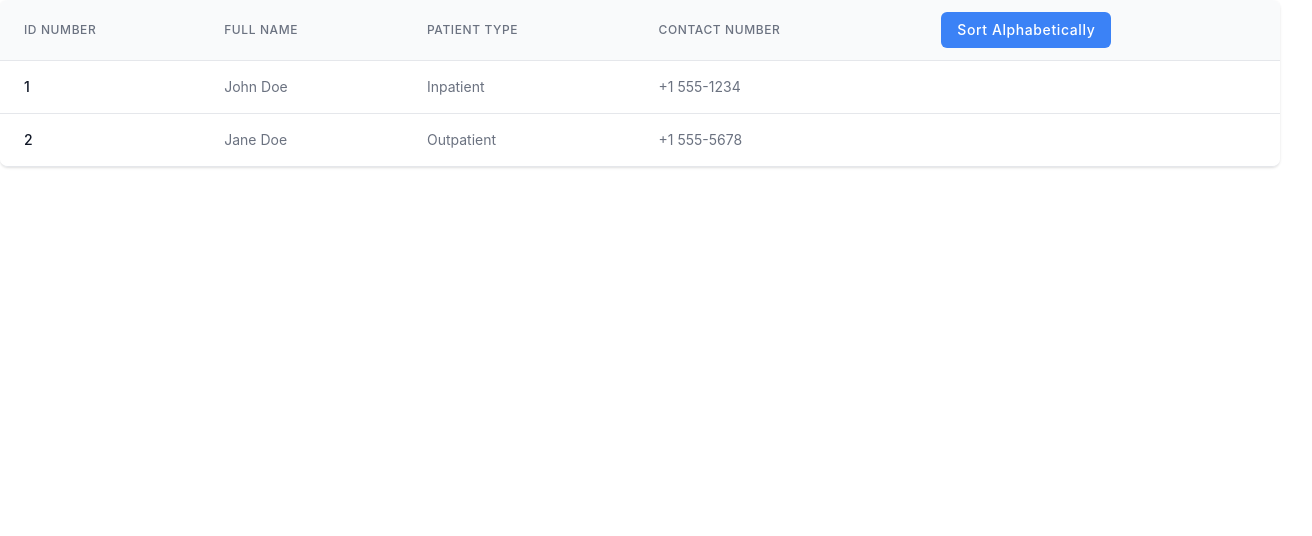
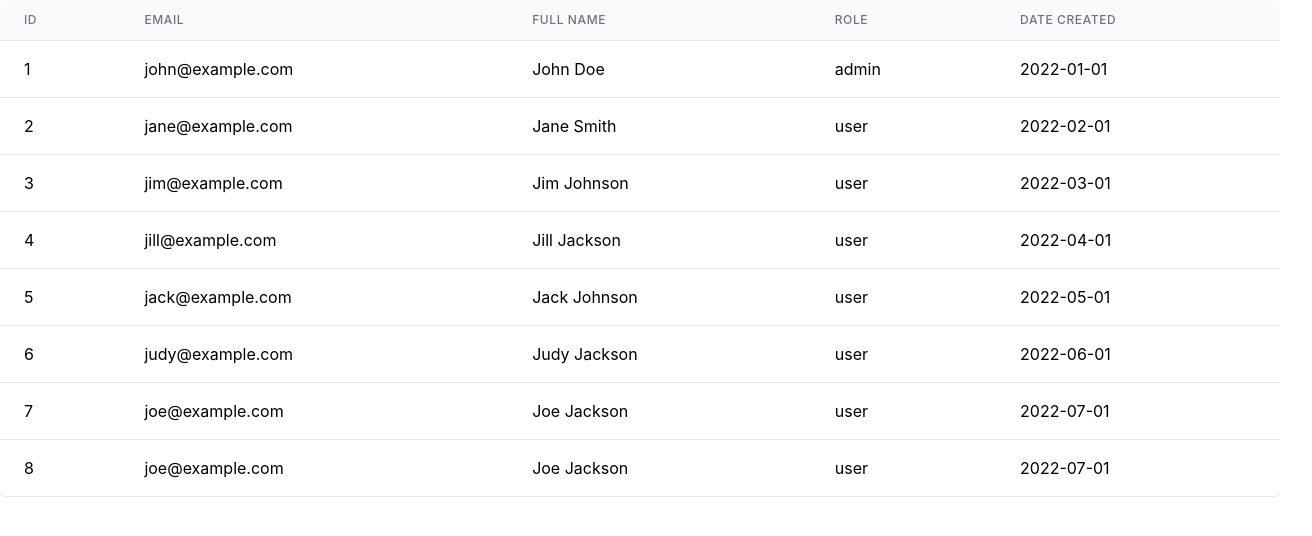
Before and after one commit to Andraannn/MSU-IIT-CIS-Adlawan, a React (Create React App) app in the folder my-project/: page /testingcode in a window 1280 px wide. Shown: the top 536 px of the page, 1312 px wide, since content can reach past the window. Built offline with nearby package versions, Linux system fonts and the light colour scheme.

Commit message:
modified admin side

```diff
--- a/my-project/src/routes/addUser.js
+++ b/my-project/src/routes/addUser.js
@@ -2,16 +2,108 @@ import React from "react"
 
 function AddUser(){
         const [showModal, setShowModal] = React.useState(false);
+
+        const renderSwitch = (param) => {
+          switch(param) {
+            case 'edit':
               return (
                 <>
+                <div
+                    className="justify-center items-center flex overflow-x-hidden overflow-y-auto fixed inset-0 z-50 outline-none focus:outline-none"
+                >
+                    <div className="relative w-full my-auto mx-auto max-w-6xl">
+                        {/*content*/}
+                        <div className="border-0 rounded-lg shadow-lg relative flex flex-col w-full bg-white outline-none focus:outline-none">
+                        {/*header*/}
+                            <div className="flex w-full items-start justify-between p-5 border-b border-solid border-slate-200 rounded-t">
+                                <h3 className="text-3xl font-semibold text-black">MANAGE USER</h3>
+                            </div>
+                        {/*body*/}
+                        <div className="relative p-5 flex-auto">
+                          <form>
+                            <div className="px-5">
+                              <label for="role"
+                                  className="block text-gray-700 font-medium mb-2 w-96"
+                                  htmlFor="role"
+                              >
+                              CHANGE ROLE
+                              </label>
+                            <select className="w-50 px-3 py-2 text-gray-700 border rounded-lg focus:outline-none focus:ring-2 focus:ring-blue-500 focus:border-transparent" id="role">
+                                <option>Select a Role</option>
+                                <option>Admin</option>
+                                <option>Doctor</option>
+                                <option>Nurse</option>
+                            </select>
+                            </div>
+                          </form>
+                        </div>
+                        <div className="relative p-5 flex-auto">
+                        <table class="w-full text-sm text-left text-gray-500 dark:text-gray-400">
+                          <thead class="text-xs font-bold text-gray-800 uppercase bg-gray-400 dark:bg-gray-700 dark:text-gray-400">
+                              <tr>
+                                  <th scope="col" class="p-4">
+                                  </th>
+                                  <th scope="col" class="px-6 py-3">
+                                      NAME
+                                  </th>
+                              </tr>
+                          </thead>
+                          <tbody>
+                              <tr class="bg-white border-b dark:bg-gray-800 dark:border-gray-700 hover:bg-gray-50 dark:hover:bg-gray-600">
+                                  <td class="w-4 p-4">
+                                      <div class="flex items-center">
+                                          <input id="checkbox-table-search-1" type="checkbox" class="w-4 h-4 text-blue-600 bg-gray-100 border-gray-300 rounded focus:ring-blue-500 dark:focus:ring-blue-600 dark:ring-offset-gray-800 dark:focus:ring-offset-gray-800 focus:ring-2 dark:bg-gray-700 dark:border-gray-600"/>
+                                          <label for="checkbox-table-search-1" class="sr-only">checkbox</label>
+                                      </div>
+                                  </td>
+                                  <td class="px-6 py-4">VIEW MEDICAL RECORDS</td>
+                              </tr>
+                              <tr class="bg-white border-b dark:bg-gray-800 dark:border-gray-700 hover:bg-gray-50 dark:hover:bg-gray-600">
+                                  <td class="w-4 p-4">
+                                      <div class="flex items-center">
+                                          <input id="checkbox-table-search-2" type="checkbox" class="w-4 h-4 text-blue-600 bg-gray-100 border-gray-300 rounded focus:ring-blue-500 dark:focus:ring-blue-600 dark:ring-offset-gray-800 dark:focus:ring-offset-gray-800 focus:ring-2 dark:bg-gray-700 dark:border-gray-600"/>
+                                          <label for="checkbox-table-search-2" class="sr-only">checkbox</label>
+                                      </div>
+                                  </td>
+                                  <td class="px-6 py-4">TEST</td>
+                              </tr>
+                              <tr class="bg-white border-b dark:bg-gray-800 dark:border-gray-700 hover:bg-gray-50 dark:hover:bg-gray-600">
+                                  <td class="w-4 p-4">
+                                      <div class="flex items-center">
+                                          <input id="checkbox-table-search-3" type="checkbox" class="w-4 h-4 text-blue-600 bg-gray-100 border-gray-300 rounded focus:ring-blue-500 dark:focus:ring-blue-600 dark:ring-offset-gray-800 dark:focus:ring-offset-gray-800 focus:ring-2 dark:bg-gray-700 dark:border-gray-600"/>
+                                          <label for="checkbox-table-search-3" class="sr-only">checkbox</label>
+                                      </div>
+                                  </td>
+                                  <td class="px-6 py-4">TEST 2</td>
+                              </tr>
+                          </tbody>
+                      </table>
+                        </div>
+                        {/*footer*/}
+                            <div className="flex items-center justify-end p-6 border-t border-solid border-slate-200 rounded-b">
                               <button
-        className="bg-yellow-600 text-white active:bg-yellow-600 font-bold uppercase text-sm px-6 py-3 rounded shadow hover:bg-yellow-700 hover:shadow-lg outline-none focus:outline-none mr-1 mb-1 ease-linear transition-all duration-150"
+                                className="text-red-500 background-transparent font-bold uppercase px-6 py-2 text-sm outline-none focus:outline-none mr-1 mb-1 ease-linear transition-all duration-150"
                                 type="button"
-        onClick={() => setShowModal(true)}
+                                onClick={() => setShowModal(false)}
                               >
-        ADD USER
+                                Close
                               </button>
-      {showModal ? (
+                              <button
+                                className="bg-emerald-500 text-white active:bg-emerald-600 font-bold uppercase text-sm px-6 py-3 rounded shadow hover:shadow-lg outline-none focus:outline-none mr-1 mb-1 ease-linear transition-all duration-150"
+                                type="button"
+                                onClick={() => setShowModal(false)}
+                              >
+                                SAVE CHANGES
+                              </button>
+                            </div>
+                        </div>
+                    </div>
+                </div>
+                <div className="opacity-25 fixed inset-0 z-40 bg-black"></div>
+                </>
+              )
+              case 'add':
+              return (
                 <>
                 <div
             className="justify-center items-center flex overflow-x-hidden overflow-y-auto fixed inset-0 z-50 outline-none focus:outline-none"
@@ -21,7 +113,7 @@ function AddUser(){
               <div className="border-0 rounded-lg shadow-lg relative flex flex-col w-full bg-white outline-none focus:outline-none">
                 {/*header*/}
                 <div className="flex w-96 items-start justify-between p-5 border-b border-solid border-slate-200 rounded-t">
-                  <h3 className="text-3xl font-semibold">
+                  <h3 className="text-3xl font-semibold text-black">
                     ADD USER
                   </h3>
                   <button
@@ -81,7 +173,7 @@ function AddUser(){
                     type="button"
                     onClick={() => setShowModal(false)}
                   >
-                    Save Changes
+                    CONFIRM
                   </button>
                 </div>
               </div>
@@ -89,11 +181,23 @@ function AddUser(){
           </div>
           <div className="opacity-25 fixed inset-0 z-40 bg-black"></div>
                 </>
-      ) : null}
+              )
+              }
+        }
 
+    return (
+        <>
     <div class="relative overflow-x-auto shadow-md sm:rounded-lg">
     <div class="pb-4 pt-6 px-2 bg-white dark:bg-gray-900">
-        <label for="table-search" class="sr-only">Search</label>
+        <label for="table-search" class="sr-only">Search</label><span>
+        <button
+        className="bg-yellow-600 text-white active:bg-yellow-600 font-bold uppercase text-sm px-6 py-3 rounded shadow hover:bg-yellow-700 hover:shadow-lg outline-none focus:outline-none mr-1 mb-1 ease-linear transition-all duration-150"
+        type="button"
+        onClick={() => setShowModal('add')}
+      >
+        ADD USER
+      </button>
+        </span>
         <div class="relative mt-2">
             <div class="absolute inset-y-1 left-0 flex items-center pl-3 pointer-events-none">
                 <svg class="w-5 h-6 text-gray-500 dark:text-gray-400" aria-hidden="true" fill="currentColor" viewBox="0 0 20 20" xmlns="http://www.w3.org/2000/svg"><path fill-rule="evenodd" d="M8 4a4 4 0 100 8 4 4 0 000-8zM2 8a6 6 0 1110.89 3.476l4.817 4.817a1 1 0 01-1.414 1.414l-4.816-4.816A6 6 0 012 8z" clip-rule="evenodd"></path></svg>
@@ -102,7 +206,7 @@ function AddUser(){
         </div>
     </div>
     <table class="w-full text-sm text-left text-gray-500 dark:text-gray-400">
-        <thead class="text-xs text-gray-700 uppercase bg-gray-50 dark:bg-gray-700 dark:text-gray-400">
+        <thead class="text-xs font-bold text-gray-800 uppercase bg-gray-400 dark:bg-gray-700 dark:text-gray-400">
             <tr>
                 <th scope="col" class="p-4">
                     <div class="flex items-center">
@@ -142,7 +246,7 @@ function AddUser(){
                     DOCTOR
                 </td>
                 <td class="px-6 py-4">
-                    <a href="#" class="font-medium text-blue-600 dark:text-blue-500 hover:underline">Edit</a>
+                    <a href="#" class="font-medium text-blue-600 dark:text-blue-500 hover:underline" onClick={() => setShowModal('edit')}>Edit</a>
                     <a href="#" class="px-5 font-medium text-blue-600 dark:text-blue-500 hover:underline">Delete</a>
                 </td>
             </tr>
@@ -189,6 +293,7 @@ function AddUser(){
                 </td>
             </tr>
         </tbody>
+        {renderSwitch(showModal)}
     </table>
 </div>
 </>
--- a/my-project/src/routes/testing.js
+++ b/my-project/src/routes/testing.js
@@ -1,75 +1,53 @@
-import React, { useState } from 'react';
+import React from 'react';
 
 const data = [
-  {
-    id: 1,
-    fullName: 'John Doe',
-    patientType: 'Inpatient',
-    contactNumber: '+1 555-1234'
-  },
-  {
-    id: 2,
-    fullName: 'Jane Doe',
-    patientType: 'Outpatient',
-    contactNumber: '+1 555-5678'
-  },
-  // ... Add more data here
+  { id: 1, email: 'john@example.com', fullName: 'John Doe', role: 'admin', dateCreated: '2022-01-01' },
+  { id: 2, email: 'jane@example.com', fullName: 'Jane Smith', role: 'user', dateCreated: '2022-02-01' },
+  { id: 3, email: 'jim@example.com', fullName: 'Jim Johnson', role: 'user', dateCreated: '2022-03-01' },
+  { id: 4, email: 'jill@example.com', fullName: 'Jill Jackson', role: 'user', dateCreated: '2022-04-01' },
+  { id: 5, email: 'jack@example.com', fullName: 'Jack Johnson', role: 'user', dateCreated: '2022-05-01' },
+  { id: 6, email: 'judy@example.com', fullName: 'Judy Jackson', role: 'user', dateCreated: '2022-06-01' },
+  { id: 7, email: 'joe@example.com', fullName: 'Joe Jackson', role: 'user', dateCreated: '2022-07-01' },
+  { id: 8, email: 'joe@example.com', fullName: 'Joe Jackson', role: 'user', dateCreated: '2022-07-01' },
+
+  // Add more data as needed
+];
+
+const columns = [
+  { key: 'id', name: 'ID' },
+  { key: 'email', name: 'Email' },
+  { key: 'fullName', name: 'Full Name' },
+  { key: 'role', name: 'Role' },
+  { key: 'dateCreated', name: 'Date Created' },
 ];
 
 const TestingCode = () => {
-  const [sortedData, setSortedData] = useState(data);
-
-  const handleSort = () => {
-    const sorted = [...sortedData].sort((a, b) => a.fullName.localeCompare(b.fullName));
-    setSortedData(sorted);
-  };
-
   return (
-    <div className="flex flex-col">
-      <div className="-my-2 overflow-x-auto sm:-mx-6 lg:-mx-8">
-        <div className="py-2 align-middle inline-block min-w-full sm:px-6 lg:px-8">
+    <div className="flex flex-col h-full">
+      <div className={`flex-grow ${data.length > 5 ? 'overflow-y-auto' : ''}`}>
         <div className="shadow overflow-hidden border-b border-gray-200 sm:rounded-lg">
           <table className="min-w-full divide-y divide-gray-200">
             <thead className="bg-gray-50">
               <tr>
-                  <th scope="col" className="px-6 py-3 text-left text-xs font-medium text-gray-500 uppercase tracking-wider">
-                    ID Number
+                {columns.map((column) => (
+                  <th
+                    key={column.key}
+                    scope="col"
+                    className="px-6 py-3 text-left text-xs font-medium text-gray-500 uppercase tracking-wider"
+                  >
+                    {column.name}
                   </th>
-                  <th scope="col" className="px-6 py-3 text-left text-xs font-medium text-gray-500 uppercase tracking-wider">
-                    Full Name
-                  </th>
-                  <th scope="col" className="px-6 py-3 text-left text-xs font-medium text-gray-500 uppercase tracking-wider">
-                    Patient Type
-                  </th>
-                  <th scope="col" className="px-6 py-3 text-left text-xs font-medium text-gray-500 uppercase tracking-wider">
-                    Contact Number
-                  </th>
-                  <th scope="col" className="px-6 py-3 text-left text-xs font-medium text-gray-500 uppercase tracking-wider">
-                    <button
-                      onClick={handleSort}
-                      className="px-4 py-2 text-sm font-medium text-white bg-blue-500 rounded-md hover:bg-blue-600 focus:outline-none focus:ring-2 focus:ring-offset-2 focus:ring-blue-500"
-                    >
-                      Sort Alphabetically
-                    </button>
-                  </th>
+                ))}
               </tr>
             </thead>
             <tbody className="bg-white divide-y divide-gray-200">
-                {sortedData.map((item) => (
+              {data.map((item) => (
                 <tr key={item.id}>
-                    <td className="px-6 py-4 whitespace-nowrap text-sm font-medium text-gray-900">
-                      {item.id}
+                  {columns.map((column) => (
+                    <td key={column.key} className="px-6 py-4 whitespace-nowrap">
+                      {item[column.key]}
                     </td>
-                    <td className="px-6 py-4 whitespace-nowrap text-sm text-gray-500">
-                      {item.fullName}
-                    </td>
-                    <td className="px-6 py-4 whitespace-nowrap text-sm text-gray-500">
-                      {item.patientType}
-                    </td>
-                    <td className="px-6 py-4 whitespace-nowrap text-sm text-gray-500">
-                      {item.contactNumber}
-                    </td>
-                    <td></td>
+                  ))}
                 </tr>
               ))}
             </tbody>
@@ -77,7 +55,6 @@ const TestingCode = () => {
         </div>
       </div>
     </div>
-    </div>
   );
 };
 
```
Lines whose indentation alone changed are shown as unchanged.
